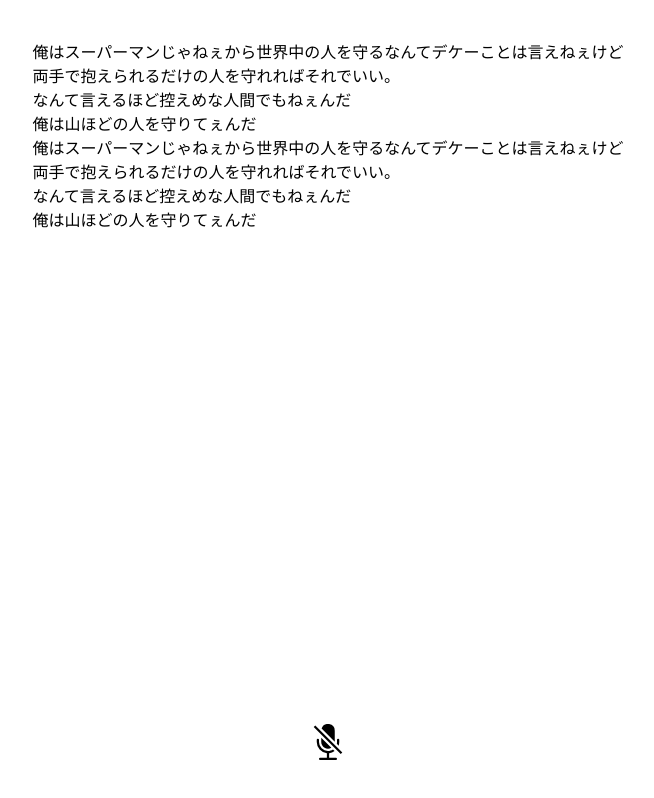
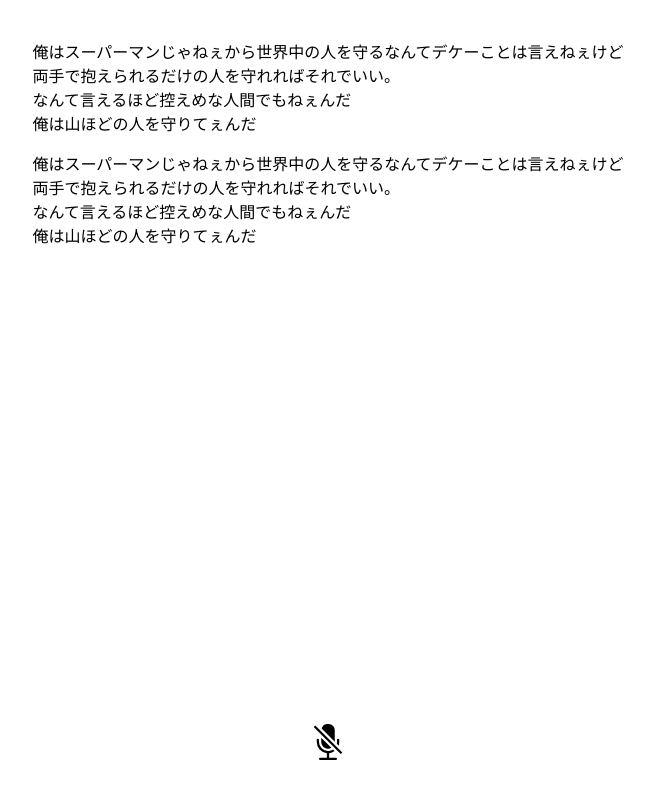
Before and after one commit to oshita-n/mojiokoshi, a Next.js app: page / in a window 1280 px wide. Shown: the whole page, without its empty margins (312-966 px from the left). Built offline with nearby package versions, Linux system fonts and the light colour scheme.

Commit message:
change to layout

```diff
--- a/src/pages/index.tsx
+++ b/src/pages/index.tsx
@@ -15,7 +15,7 @@
         <link rel="icon" href="/favicon.ico" />
       </Head>
       <div className='flex flex-col justify-items-center items-center'>
-        <div className='flex flex-col m-10'>
+        <div className='flex flex-col m-10 gap-4'>
           <div>
             俺はスーパーマンじゃねぇから世界中の人を守るなんてデケーことは言えねぇけど<br/>
             両手で抱えられるだけの人を守れればそれでいい。<br/>
```
